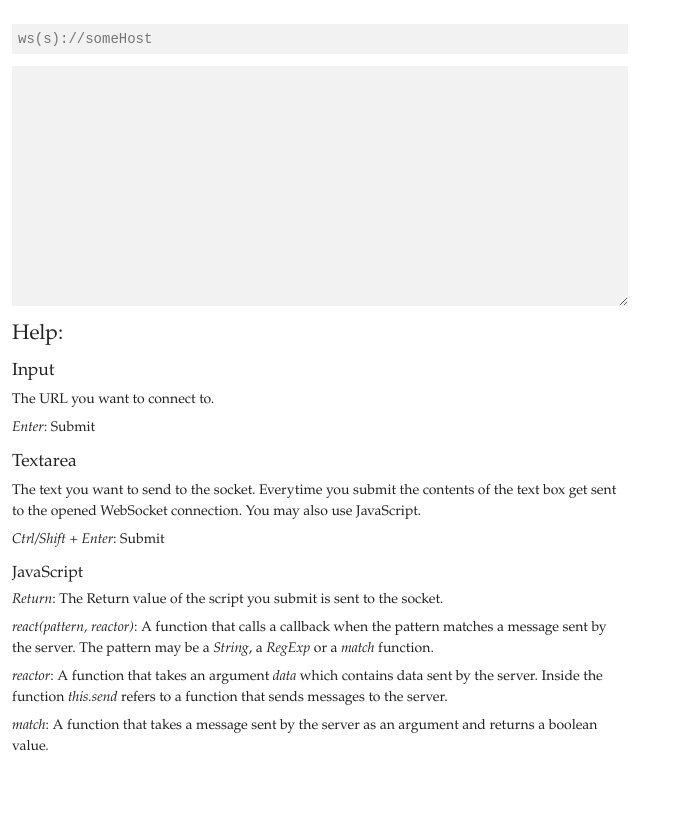
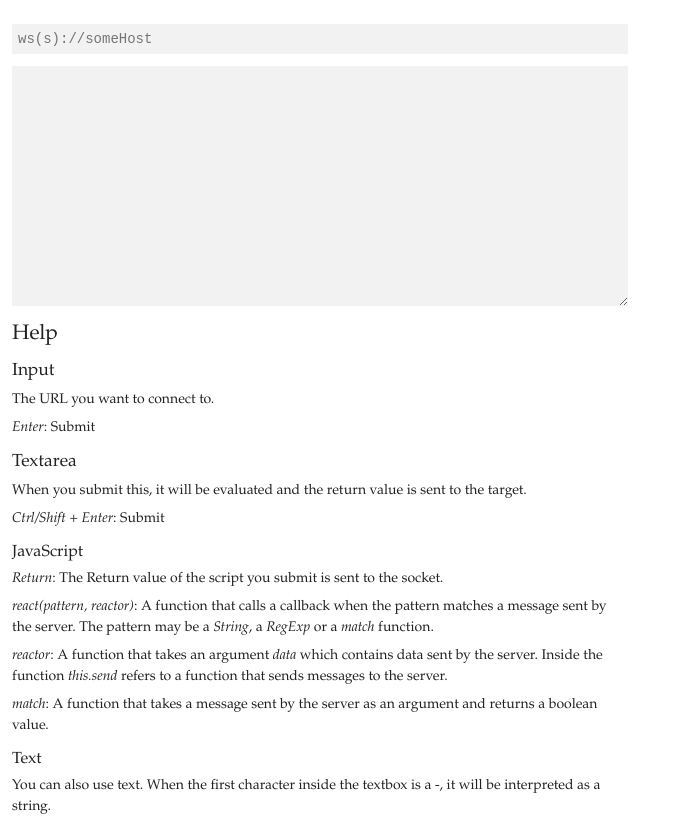
Before and after one commit to Kriegslustig/websocket-live-sandbox, a plain HTML site: page main.html in a window 1280 px wide. Shown: the whole page, without its empty margins (0-680 px from the left). Before the commit the page ends 800 px from the top, so only its background shows below. Drawn offline with Linux system fonts and the light colour scheme.

Commit message:
Add the most recent changes to the help dialog

```diff
--- a/main.html
+++ b/main.html
@@ -12,18 +12,20 @@
       <input type="text" placeholder="ws(s)://someHost">
       <textarea></textarea>
       <section>
-        <h3>Help:</h3>
+        <h3>Help</h3>
         <h4>Input</h4>
         <p>The URL you want to connect to.</p>
         <p><i>Enter</i>: Submit</p>
         <h4>Textarea</h4>
-        <p>The text you want to send to the socket. Everytime you submit the contents of the text box get sent to the opened WebSocket connection. You may also use JavaScript.</p>
+        <p>When you submit this, it will be evaluated and the return value is sent to the target.</p>
         <p><i>Ctrl/Shift + Enter</i>: Submit</p>
         <h5>JavaScript</h5>
         <p><i>Return</i>: The Return value of the script you submit is sent to the socket.</p>
         <p><i>react(pattern, reactor)</i>: A function that calls a callback when the pattern matches a message sent by the server. The pattern may be a <i>String</i>, a <i>RegExp</i> or a <i>match</i> function.</p>
         <p><i>reactor</i>: A function that takes an argument <i>data</i> which contains data sent by the server. Inside the function <i>this.send</i> refers to a function that sends messages to the server.</p>
         <p><i>match</i>: A function that takes a message sent by the server as an argument and returns a boolean value.</p>
+        <h5>Text</h5>
+        <p>You can also use text. When the first character inside the textbox is a -, it will be interpreted as a string.</p>
       </section>
     </section>
     <section>
@@ -32,7 +34,7 @@
   </main>
   <script type="text/javascript" src="public/js/lib.js"></script>
   <script type="text/javascript" src="public/js/output.js"></script>
-  <script type="text/javascript" src="public/js/formHandler.js"></script>
-  <script type="text/javascript" src="public/js/main.js"></script>
+  <script type="text/javascript" src="public/js/formHandler.js" async></script>
+  <script type="text/javascript" src="public/js/main.js" async></script>
 </body>
 </html>
```
